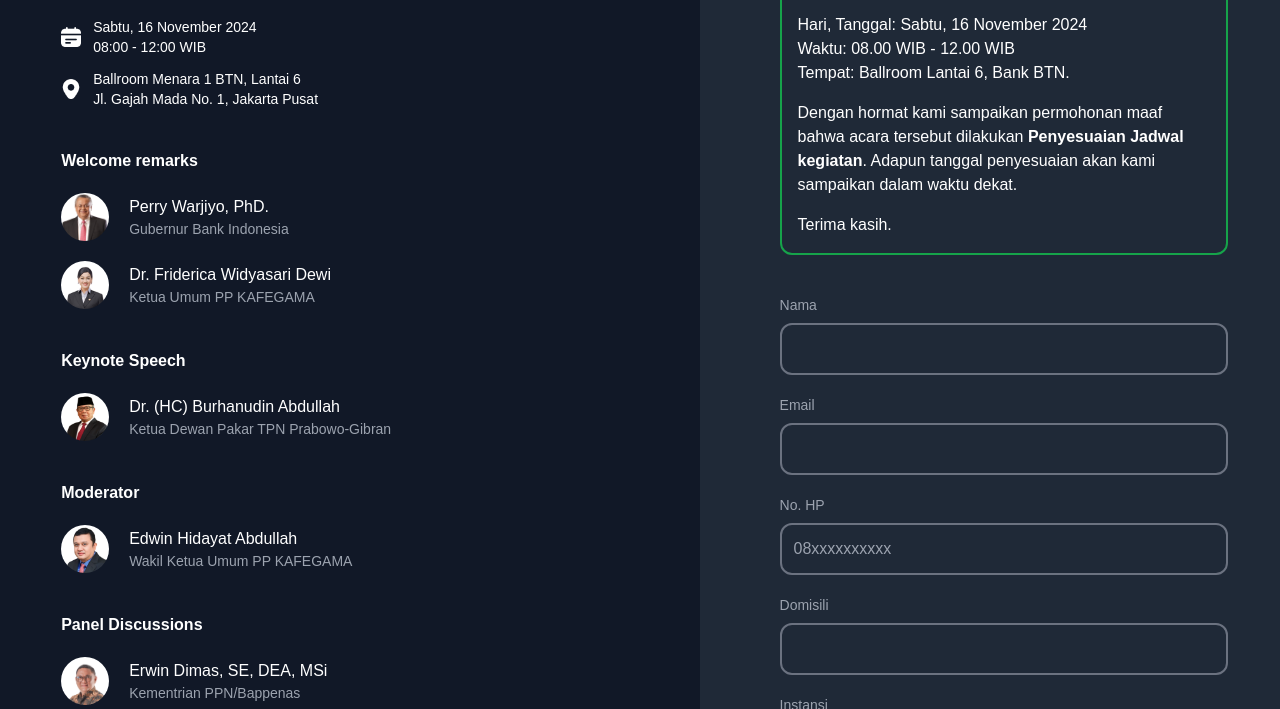
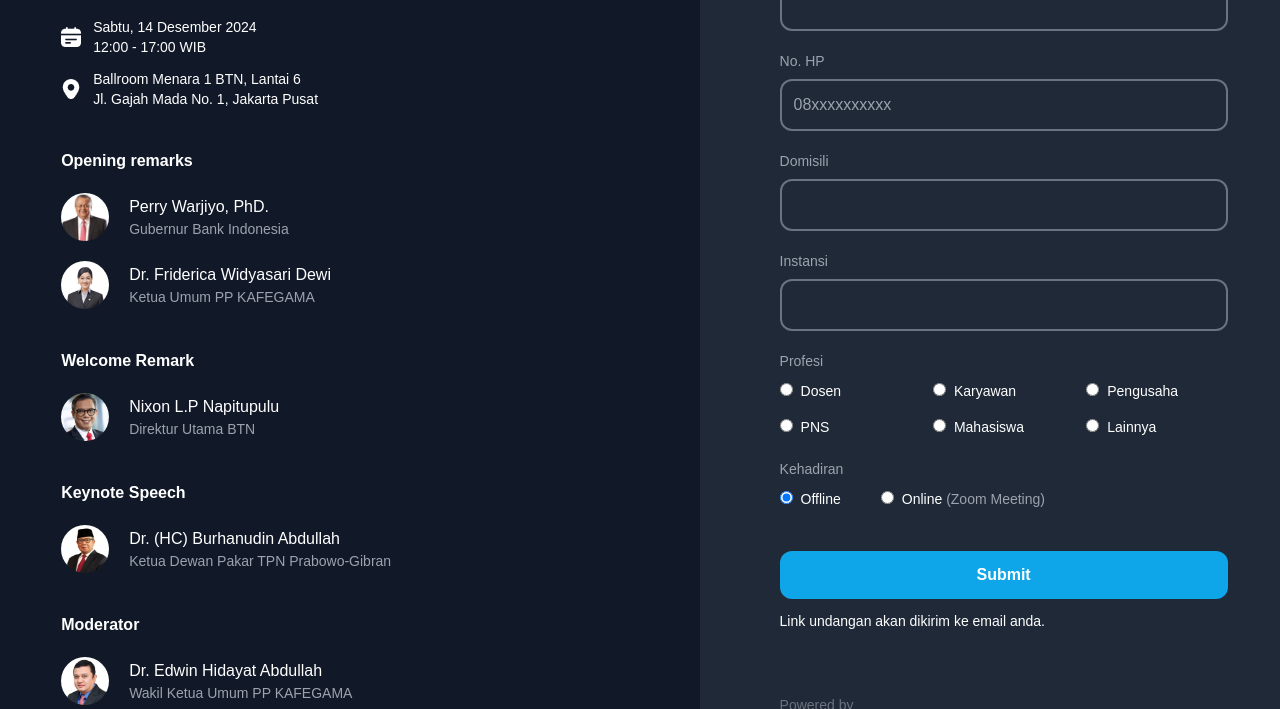
Before and after one commit to hiwijaya/passioncorp-web, a Gatsby site: page /kafegama/registrasi-seminar in a window 1280 px wide. Shown: the part 237-946 px from the top of the page. Built offline with nearby package versions, Linux system fonts and the light colour scheme; Gatsby itself is replaced by a stand-in of ours; no server answers.

Commit message:
open registration kafegama for 14 dec

```diff
--- a/src/pages/kafegama/qrcode.js
+++ b/src/pages/kafegama/qrcode.js
@@ -66,7 +66,7 @@
                 </div>
                 <div>
                   <div className="text-xs text-gray-500 mb-1">Date</div>
-                  <div className="text-black"> 16 November 08:00 WIB</div>
+                  <div className="text-black"> 14 Desember 12:00 WIB</div>
                 </div>
               </div>
               <div>
--- a/src/pages/kafegama/registrasi-seminar.js
+++ b/src/pages/kafegama/registrasi-seminar.js
@@ -13,7 +13,7 @@
   const [city, setCity] = useState('');
   const [institute, setInstitute] = useState('');
   const [profession, setProfession] = useState('');
-  const [attendance, setAttendance] = useState('Online');
+  const [attendance, setAttendance] = useState('Offline');
 
   const [message, setMessage] = useState('');
   const [showModal, setShowModal] = useState(false);
@@ -175,8 +175,8 @@
               <div className="flex flex-row items-center text-sm mb-3">
                 <StaticImage className="w-5 mr-3" src="../../images/kafegama/calendar.png" alt="calendar"/>
                 <div>
-                  <div>Sabtu, 16 November 2024</div>
-                  <div>08:00 - 12:00 WIB</div>
+                  <div>Sabtu, 14 Desember 2024</div>
+                  <div>12:00 - 17:00 WIB</div>
                 </div>
               </div>
               <div className="flex flex-row items-center text-sm">
@@ -188,7 +188,7 @@
               </div>
             </div>
 
-            <h2 className="font-bold mb-5">Welcome remarks</h2>
+            <h2 className="font-bold mb-5">Opening remarks</h2>
             <div className="flex flex-col space-y-5 mb-10">
               <div className="inline-flex flex-row">
                 <StaticImage className="w-12 mr-5 rounded-full" src="../../images/kafegama/perry.png" alt="Perry Warjiyo, PhD."/>
@@ -202,6 +202,17 @@
                 <div className="flex flex-col justify-center">
                   <div>Dr. Friderica Widyasari Dewi</div>
                   <p className="text-sm text-gray-400">Ketua Umum PP KAFEGAMA</p>
+                </div>
+              </div>
+            </div>
+
+            <h2 className="font-bold mb-5">Welcome Remark</h2>
+            <div className="flex flex-col space-y-5 mb-10">
+              <div className="inline-flex flex-row">
+                <StaticImage className="w-12 mr-5 rounded-full" src="../../images/kafegama/nixon.png" alt="Nixon L.P Napitupulu"/>
+                <div className="flex flex-col justify-center">
+                  <div>Nixon L.P Napitupulu</div>
+                  <p className="text-sm text-gray-400">Direktur Utama BTN</p>
                 </div>
               </div>
             </div>
@@ -222,7 +233,7 @@
               <div className="inline-flex flex-row">
                 <StaticImage className="w-12 mr-5 rounded-full" src="../../images/kafegama/edwin.png" alt="Dr. Edwin Hidayat Abdullah"/>
                 <div className="flex flex-col justify-center">
-                  <div>Edwin Hidayat Abdullah</div>
+                  <div>Dr. Edwin Hidayat Abdullah</div>
                   <p className="text-sm text-gray-400">Wakil Ketua Umum PP KAFEGAMA</p>
                 </div>
               </div>
@@ -231,10 +242,10 @@
             <h2 className="font-bold mb-5">Panel Discussions</h2>
             <div className="flex flex-col space-y-5 mb-10" >
               <div className="inline-flex flex-row">
-                <StaticImage className="w-12 mr-5 rounded-full" src="../../images/kafegama/erwin.png" alt="Dr. Edwin Hidayat Abdullah"/>
+                <StaticImage className="w-12 mr-5 rounded-full" src="../../images/kafegama/eka.png" alt="Eka Chandra Buana"/>
                 <div className="flex flex-col justify-center">
-                  <div>Erwin Dimas, SE, DEA, MSi</div>
-                  <p className="text-sm text-gray-400">Kementrian PPN/Bappenas</p>
+                  <div>Eka Chandra Buana</div>
+                  <p className="w-full max-w-md text-sm text-gray-400">Kementerian PPN/Bappenas</p>
                 </div>
               </div>
               <div className="inline-flex flex-row">
@@ -249,13 +260,6 @@
                 <div className="flex flex-col justify-center">
                   <div>Edimon Ginting, PhD.</div>
                   <p className="text-sm text-gray-400">Asian Development Bank</p>
-                </div>
-              </div>
-              <div className="inline-flex flex-row">
-                <StaticImage className="w-12 mr-5 rounded-full" src="../../images/kafegama/dradjad.png" alt="Dr. Dradjad Hari Wibowo"/>
-                <div className="flex flex-col justify-center">
-                  <div>Dr. Dradjad Hari Wibowo</div>
-                  <p className="text-sm text-gray-400">TKN Prabowo-Gibran</p>
                 </div>
               </div>
             </div>
@@ -276,22 +280,6 @@
         <div className="flex-[4] bg-gray-800 px-6 lg:pl-20 py-10">
           <div className="max-w-md">
             <h2 className="text-xl font-bold mb-5 lg:mb-5">REGISTRASI</h2>
-            <div className="border-2 border-green-600 p-4 rounded-xl mb-5 lg:mb-10">
-              <div className="font-bold mb-2">Pengumuman:</div>
-              <p className="mb-4">
-                Bersama ini kami menyampaikan bahwa penyelenggaraan <b>Seminar KAFEGAMA 2024 dengan tema "Memacu Pertumbuhan Menuju Indonesia Maju"</b> yang rencananya akan dilaksanakan pada:
-              </p>
-              <p className="mb-4">
-                Hari, Tanggal: Sabtu, 16 November 2024 <br/>
-                Waktu: 08.00 WIB - 12.00 WIB <br/>
-                Tempat: Ballroom Lantai 6, Bank BTN. <br/>
-              </p>
-              <p className="mb-4">
-                Dengan hormat kami sampaikan permohonan maaf bahwa acara tersebut dilakukan <b>Penyesuaian Jadwal kegiatan</b>.
-                Adapun tanggal penyesuaian akan kami sampaikan dalam waktu dekat.
-              </p>
-              <p>Terima kasih.</p>
-            </div>
             <div>
               <div className="flex flex-col mb-5">
                 <label className="text-sm text-gray-400 mb-2" htmlFor="name">Nama</label>
@@ -363,9 +351,10 @@
                 <div className="text-sm text-gray-400 mb-2" htmlFor="name">Kehadiran</div>
                 <div className="flex flex-row">
                   <div className="mr-10">
-                    <input id="attendance-1" type="radio" name="attendance" className="mr-2" disabled
-                      value="Offline" />
-                    <label htmlFor="attendance-1" className="text-sm text-gray-400">Offline</label>
+                    <input id="attendance-1" type="radio" name="attendance" className="mr-2"
+                      value="Offline" checked={attendance === 'Offline'}
+                      onChange={(e) => setAttendance(e.target.value)}/>
+                    <label htmlFor="attendance-1" className="text-sm">Offline</label>
                   </div>
                   <div>
                     <input id="attendance-2" type="radio" name="attendance" className="mr-2"
@@ -375,7 +364,8 @@
                   </div>
                 </div>
               </div>
-              <button className="bg-gray-500 w-full rounded-xl py-3 mb-3 font-bold" type="button" disabled>{onSubmit ? 'Mengirim data..' : 'Submit'}</button>
+              <button className="bg-sky-500 w-full rounded-xl py-3 mb-3 font-bold" type="button"
+                onClick={() => submitRegistration()}>{onSubmit ? 'Mengirim data..' : 'Submit'}</button>
               <p className="text-xs sm:text-sm">
                 Link undangan akan dikirim ke email anda.
               </p>
```
Also changed, not shown: src/images/kafegama/eka.png (added), src/images/kafegama/nixon.png (added).
